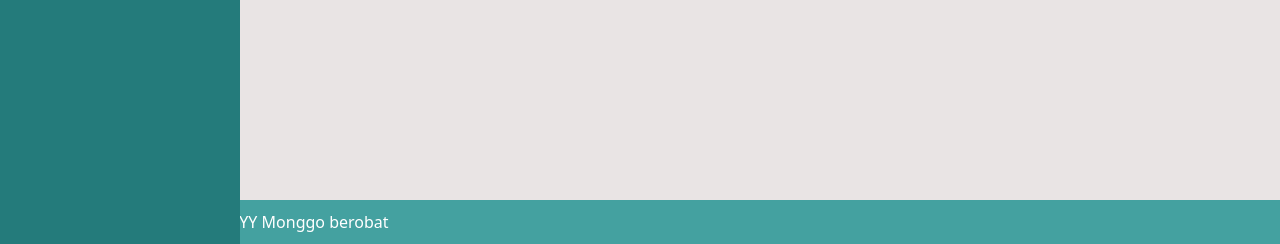
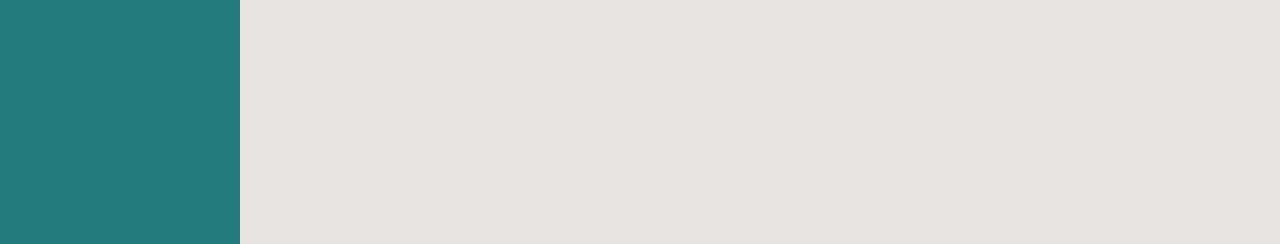
Before and after one commit to FredyRamadhan/flask-pyodbc-sqlserver, a Flask app: page / in a window 1280 px wide. Shown: the part 556-800 px from the top of the page. Run offline with Flask 3, Linux system fonts and the light colour scheme; some libraries are stand-ins or nearby versions.

Commit message:
deleted running text

```diff
--- a/app/templates/index.html
+++ b/app/templates/index.html
@@ -21,32 +21,6 @@
             }
         }
     </script>
-
-    <style>
-        .running-text {
-            width: 100%;
-            overflow: hidden;
-            white-space: nowrap;
-            box-sizing: border-box;
-            background-color: #44A1A0; /* Background warna abu-abu muda */
-            padding: 10px; /* Memberikan jarak di dalam teks */
-            /* border: 1px solid #ccc; Opsional: border */
-            color: white;
-        }
-        .running-text span {
-            display: inline-block;
-            padding-left: 50%; /* Menyediakan ruang kosong sebelum teks muncul */
-            animation: scroll-text 8s linear infinite; /* Durasi 15 detik */
-        }
-        @keyframes scroll-text {
-            from {
-                transform: translateX(100%);
-            }
-            to {
-                transform: translateX(-100%);
-            }
-        }
-    </style>
 </head>
 <body class="bg-base">
 
@@ -91,9 +65,6 @@
                 {% endblock %}
             </div> <!--  Main Content Area -->
         </div> <!--  Sidebar and Main Content Container -->
-        <div class="running-text">
-            <span>Misiii Pakettt Numpang Lewat, Maaf YYYYY    Monggo berobat</span>
-        </div>
     </div> <!-- Main Container -->
 
 </body>
```
